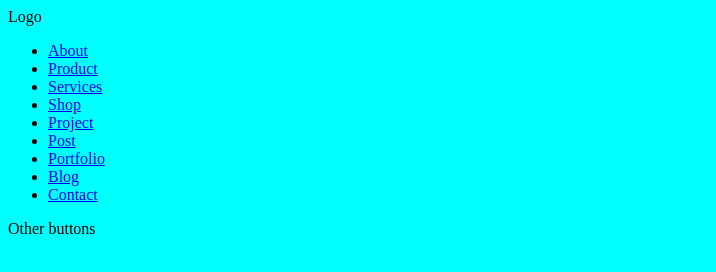
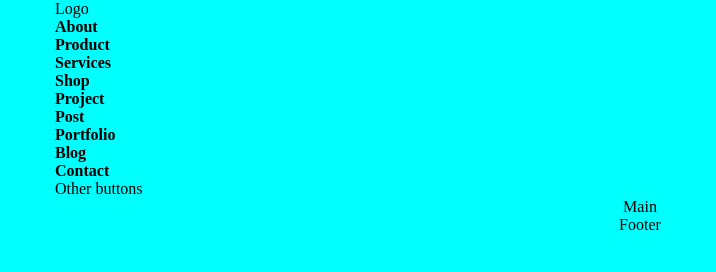
Before and after one commit to coderHTMLcss/itech-project, a website built with Vite: page index.html in a window 1280 px wide. Shown: the whole page, without its empty margins (0-716 px from the left). Built offline with nearby package versions, Linux system fonts and the light colour scheme.

Commit message:
scss var, layout, link

```diff
--- a/index.html
+++ b/index.html
@@ -1,5 +1,6 @@
 <!DOCTYPE html>
 <html lang="en">
+
 <head>
   <meta charset="UTF-8" />
   <link rel="icon" type="image/svg+xml" href="/vite.svg" />
@@ -7,27 +8,43 @@
   <link rel="stylesheet" href="/style.scss">
   <title>Vite App</title>
 </head>
+
 <body>
 
   <header>
+    <div class="container">
       <div>Logo</div>
       <nav>
         <ul>
-          <li><a href="./pages/about/index.html">About</a></li>
-          <li><a href="./pages/product/index.html">Product</a></li>
-          <li><a href="./pages/service/index.html">Services</a></li>
-          <li><a href="./pages/shop/index.html">Shop</a></li>
-          <li><a href="./pages/project/index.html">Project</a></li>
-          <li><a href="./pages/post/index.html">Post</a></li>
-          <li><a href="./pages/portfolio/index.html">Portfolio</a></li>
-          <li><a href="./pages/blog/index.html">Blog</a></li>
-          <li><a href="./pages/contact/index.html">Contact</a></li>
+          <li><a class="link" href="./pages/about/index.html">About</a></li>
+          <li><a class="link" href="./pages/product/index.html">Product</a></li>
+          <li><a class="link" href="./pages/service/index.html">Services</a></li>
+          <li><a class="link" href="./pages/shop/index.html">Shop</a></li>
+          <li><a class="link" href="./pages/project/index.html">Project</a></li>
+          <li><a class="link" href="./pages/post/index.html">Post</a></li>
+          <li><a class="link" href="./pages/portfolio/index.html">Portfolio</a></li>
+          <li><a class="link" href="./pages/blog/index.html">Blog</a></li>
+          <li><a class="link" href="./pages/contact/index.html">Contact</a></li>
         </ul>
       </nav>
       <div>Other buttons</div>
+    </div>
 
   </header>
 
+  <main>
+    <div class="container"></div>
+    Main
+  </main>
+
+  <footer>
+    <div class="container"></div>
+    Footer
+  </footer>
+
+
+
   <script type="module" src="/main.js"></script>
 </body>
+
 </html>
--- a/pages/about/index.scss
+++ b/pages/about/index.scss
@@ -1,2 +1 @@
 @use './../../style';
-@use './../../styles/global';
--- a/pages/blog/index.scss
+++ b/pages/blog/index.scss
@@ -1,2 +1 @@
 @use './../../style';
-@use './../../styles/global';
--- a/pages/contact/index.scss
+++ b/pages/contact/index.scss
@@ -1,2 +1 @@
 @use './../../style';
-@use './../../styles/global';
--- a/pages/portfolio/index.scss
+++ b/pages/portfolio/index.scss
@@ -1,2 +1 @@
 @use './../../style';
-@use './../../styles/global';
--- a/pages/post/index.scss
+++ b/pages/post/index.scss
@@ -1,2 +1 @@
 @use './../../style';
-@use './../../styles/global';
--- a/pages/product/index.scss
+++ b/pages/product/index.scss
@@ -1,2 +1 @@
 @use './../../style';
-@use './../../styles/global';
--- a/pages/project/index.scss
+++ b/pages/project/index.scss
@@ -0,0 +1 @@
+@use './../../style';
--- a/pages/service/index.scss
+++ b/pages/service/index.scss
@@ -1,2 +1 @@
 @use './../../style';
-@use './../../styles/global';
--- a/pages/shop/index.scss
+++ b/pages/shop/index.scss
@@ -1,2 +1 @@
 @use './../../style';
-@use './../../styles/global';
--- a/style.scss
+++ b/style.scss
@@ -1,3 +1,20 @@
+@use './styles/global.scss';
+
 html{
   background-color: aqua;
+  color: var(--black-color);
 }
+
+body, ul, li, p, h1, h2, h3, h4, h5, h6{
+   margin: 0;
+   padding: 0;
+}
+
+a{
+  text-decoration: none;
+
+}
+
+li{
+  list-style: none;
+}
--- /dev/null
+++ b/styles/colors.scss
@@ -0,0 +1,4 @@
+:root{
+    --black-color:#000;
+    --violett-color:#5842bc;
+}
--- a/styles/global.scss
+++ b/styles/global.scss
@@ -1,2 +1,5 @@
 @use 'buttons';
 @use 'links';
+@use 'colors';
+@use 'variables';
+@use 'layout'
--- /dev/null
+++ b/styles/layout.scss
@@ -0,0 +1,27 @@
+@use 'variables' as v;
+
+header, main, footer{
+    display: flex;
+    flex-direction: column;
+    align-items: center;
+  }
+
+.container{
+    width: 100%;
+
+    @media (min-width: v.$bigger-mobile) {
+      width: 540px;
+    }
+
+    @media (min-width: v.$tablet-desktop) {
+      width: 720px;
+    }
+
+    @media (min-width: v.$desktop) {
+      width: 1170px;
+    }
+
+    @media (min-width: v.$bigger-desktop) {
+      width: 1320px;
+    }
+  }
--- a/styles/links.scss
+++ b/styles/links.scss
@@ -0,0 +1,9 @@
+.link{
+    color:var(--black-color);
+    transition: var(--transition);
+    font-weight: 700;
+
+    &:hover, &:active, &:focus{
+        color:var(--violett-color);
+    }
+}
--- /dev/null
+++ b/styles/variables.scss
@@ -0,0 +1,11 @@
+    // breakpoints
+    $bigger-mobile: 576px;
+    $tablet-desktop: 768px;
+    $desktop: 1200px;
+    $bigger-desktop: 1400px;
+
+
+:root{
+
+    --transition: 0.3s;
+}
```
Lines whose indentation alone changed are shown as unchanged.
